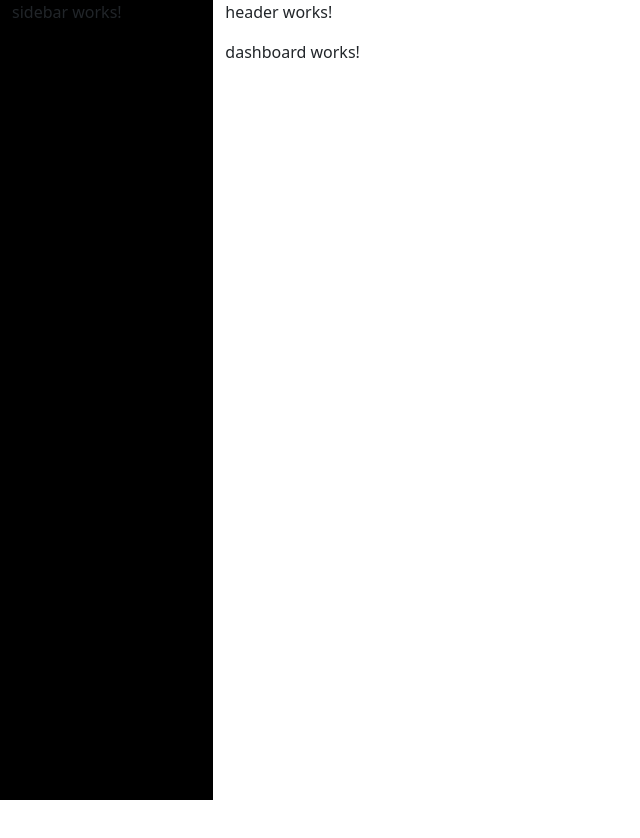
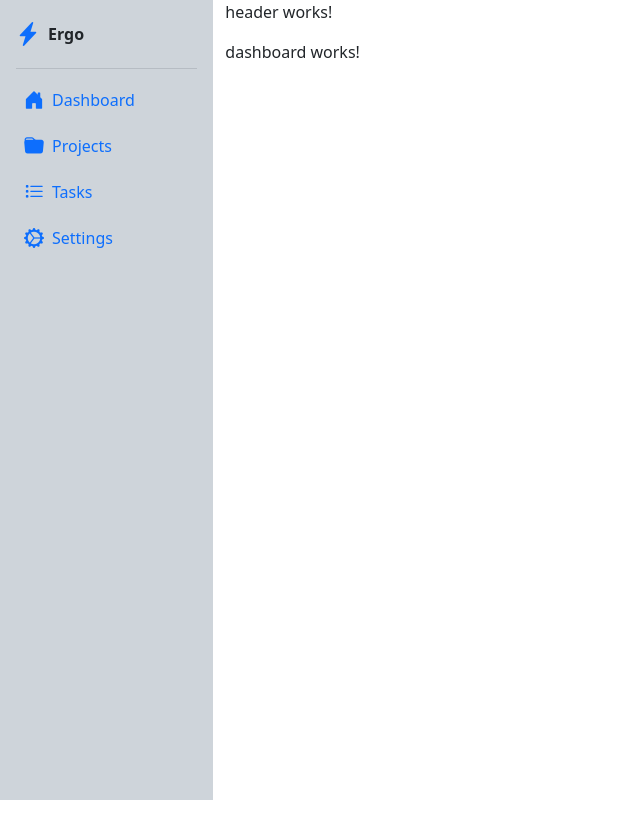
Before and after one commit to rocksoncodes/Ergo-Project-Manager, an Angular app in the folder ergo_frontend/: page /home/dashboard in a window 1280 px wide. Shown: the whole page, without its empty margins (0-640 px from the left). Built offline with nearby package versions, Linux system fonts and the light colour scheme.

Commit message:
feat(sidebar): build a base sidebar

```diff
--- a/ergo_frontend/angular.json
+++ b/ergo_frontend/angular.json
@@ -33,7 +33,8 @@
 						"styles": [
 							"src/styles.scss",
 							"node_modules/bootstrap/dist/css/bootstrap.min.css",
-							"node_modules/ngx-toastr/toastr.css"
+							"node_modules/ngx-toastr/toastr.css",
+							"node_modules/bootstrap-icons/font/bootstrap-icons.css"
 						],
 						"server": "src/main.server.ts",
 						"outputMode": "server",
--- a/ergo_frontend/package.json
+++ b/ergo_frontend/package.json
@@ -22,6 +22,7 @@
     "@angular/router": "^21.2.0",
     "@angular/ssr": "^21.2.1",
     "bootstrap": "^5.3.8",
+    "bootstrap-icons": "^1.13.1",
     "express": "^5.1.0",
     "ngx-toastr": "^20.0.5",
     "rxjs": "~7.8.0",
--- a/ergo_frontend/src/app/app.routes.ts
+++ b/ergo_frontend/src/app/app.routes.ts
@@ -3,7 +3,7 @@ import { Routes } from "@angular/router";
 export const routes: Routes = [
 	{
 		path: "",
-		redirectTo: "auth/register",
+		redirectTo: "auth/login",
 		pathMatch: "full",
 	},
 	{
@@ -16,7 +16,7 @@ export const routes: Routes = [
 	},
 	{
 		path: "**",
-		redirectTo: "auth/register",
+		redirectTo: "auth/login",
 		pathMatch: "full",
 	},
 ];
--- a/ergo_frontend/src/app/features/auth/components/login/auth-login.html
+++ b/ergo_frontend/src/app/features/auth/components/login/auth-login.html
@@ -61,7 +61,7 @@
 	<!--::end Sign In -->
 
 	<!--::begin  Sign Up Option  -->
-	<div class="d-flex flex-row gap-1 justify-content-center mt-5">
+	<div class="d-flex flex-row gap-1 justify-content-center mt-md-4">
 		<p class="text-muted p-0">Don't have an account?</p>
 		<a routerLink="/auth/register" class="link-primary link-underline-opacity-0">Sign up here</a>
 	</div>
--- a/ergo_frontend/src/app/features/auth/components/register/auth-register.html
+++ b/ergo_frontend/src/app/features/auth/components/register/auth-register.html
@@ -73,7 +73,7 @@
 	<!--::end Sign In -->
 
 	<!--::begin  Sign Up Option  -->
-	<div class="d-flex flex-row gap-1 justify-content-center mt-md-3">
+	<div class="d-flex flex-row gap-1 justify-content-center mt-md-4">
 		<p class="text-muted p-0">Already have an account?</p>
 		<a routerLink="/auth/login" class="link-primary link-underline-opacity-0">Sign in here</a>
 	</div>
--- a/ergo_frontend/src/app/features/auth/components/register/auth-register.ts
+++ b/ergo_frontend/src/app/features/auth/components/register/auth-register.ts
@@ -70,5 +70,6 @@ export class AuthRegister implements OnInit {
 		// 	},
 		// });
 		this.navigateToHomePage();
+		this.toastr.success("Welcome to Ergo");
 	}
 }
--- a/ergo_frontend/src/app/features/home/components/home-layout/home-layout.html
+++ b/ergo_frontend/src/app/features/home/components/home-layout/home-layout.html
@@ -1,6 +1,6 @@
 <div class="container vh-100 m-0 vw-100">
   <div class="row vw-100">
-    <div class="col-md-2 p-0">
+    <div class="col-lg-2 p-0">
       <app-sidebar></app-sidebar>
     </div>
     <div class="col">
--- /dev/null
+++ b/ergo_frontend/src/app/features/home/components/sidebar/sidebar-models/sidebar.models.ts
@@ -0,0 +1,5 @@
+export interface NavItems {
+	icon: string;
+	label: string;
+	route: string;
+}
--- a/ergo_frontend/src/app/features/home/components/sidebar/sidebar.html
+++ b/ergo_frontend/src/app/features/home/components/sidebar/sidebar.html
@@ -1,7 +1,34 @@
-<div class="container vh-100 bg-black">
-  <div class="row">
-    <div class="col">
-      <p>sidebar works!</p>
-    </div>
-  </div>
-</div>
+<aside class="sidebar vh-100 d-flex flex-column bg-dark-subtle">
+	<!--::begin Branding-->
+	<div class="sidebar-brand d-flex align-items-center px-3 py-3">
+		<i class="bi bi-lightning-charge-fill text-primary fs-4"></i>
+		<span class="brand-name ms-2 fw-semibold">Ergo</span>
+	</div>
+	<!--::end Branding  -->
+
+	<hr class="mx-3 my-0 text-secondary" />
+
+	<!--::begin Nav links  -->
+  <nav class="flex-grow-1 mt-2">
+    <ul class="nav flex-column px-2">
+      @for (item of navItems; track item.route) {
+        <li class="nav-item">
+          <a
+          class="nav-link sidebar-link d-flex align-items-center gap-2 rounded"
+          [routerLink]="item.route"
+          routerLinkActive="active"
+          >
+          <i class="bi {{ item.icon }} fs-5"></i>
+            @if (!isCollapsed) {
+              <span class="link-label">{{ item.label }}</span>
+            }
+          </a>
+        </li>
+      }
+    </ul>
+  </nav>
+	<!--::end Nav links  -->
+
+	<!--::begin User account  -->
+	<!--::end User account  -->
+</aside>
--- a/ergo_frontend/src/app/features/home/components/sidebar/sidebar.ts
+++ b/ergo_frontend/src/app/features/home/components/sidebar/sidebar.ts
@@ -1,10 +1,38 @@
 import { Component } from "@angular/core";
+import { CommonModule } from "@angular/common";
+import { NavItems } from "./sidebar-models/sidebar.models";
+import { RouterLink, RouterLinkActive } from "@angular/router";
 
 @Component({
 	selector: "app-sidebar",
-	imports: [],
+	imports: [CommonModule, RouterLink, RouterLinkActive],
 	templateUrl: "./sidebar.html",
 	styleUrl: "./sidebar.scss",
 	standalone: true,
 })
-export class Sidebar {}
+export class Sidebar {
+	navItems: NavItems[] = [
+		{
+			icon: "bi-house-door-fill",
+			label: "Dashboard",
+			route: "/dashboard",
+		},
+		{
+			icon: "bi-folder-fill",
+			label: "Projects",
+			route: "/projects",
+		},
+		{
+			icon: "bi-list-task",
+			label: "Tasks",
+			route: "/tasks",
+		},
+		{
+			icon: "bi-gear-wide-connected",
+			label: "Settings",
+			route: "/settings",
+		},
+	];
+
+	isCollapsed = false;
+}
--- a/ergo_frontend/src/styles.scss
+++ b/ergo_frontend/src/styles.scss
@@ -1 +1,2 @@
 /* You can add global styles to this file, and also import other style files */
+@import "bootstrap-icons/font/bootstrap-icons.css";
```
Also changed, not shown: 1 other file (tests, documents, lock files or other folders).
